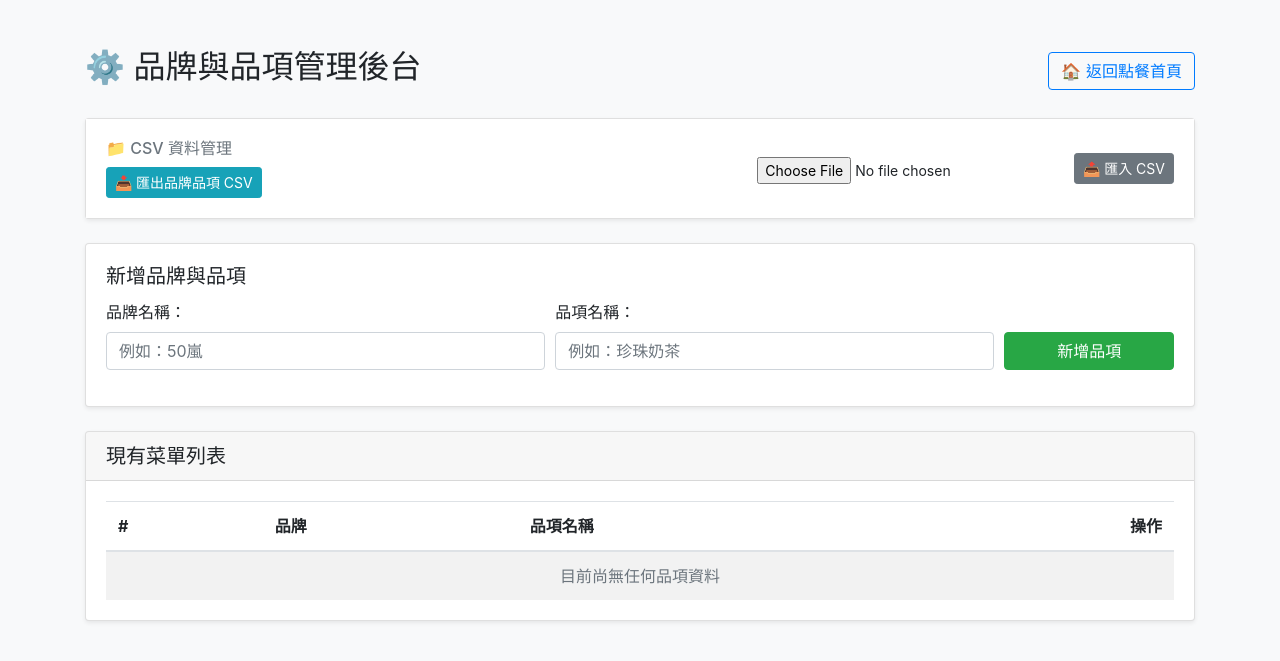
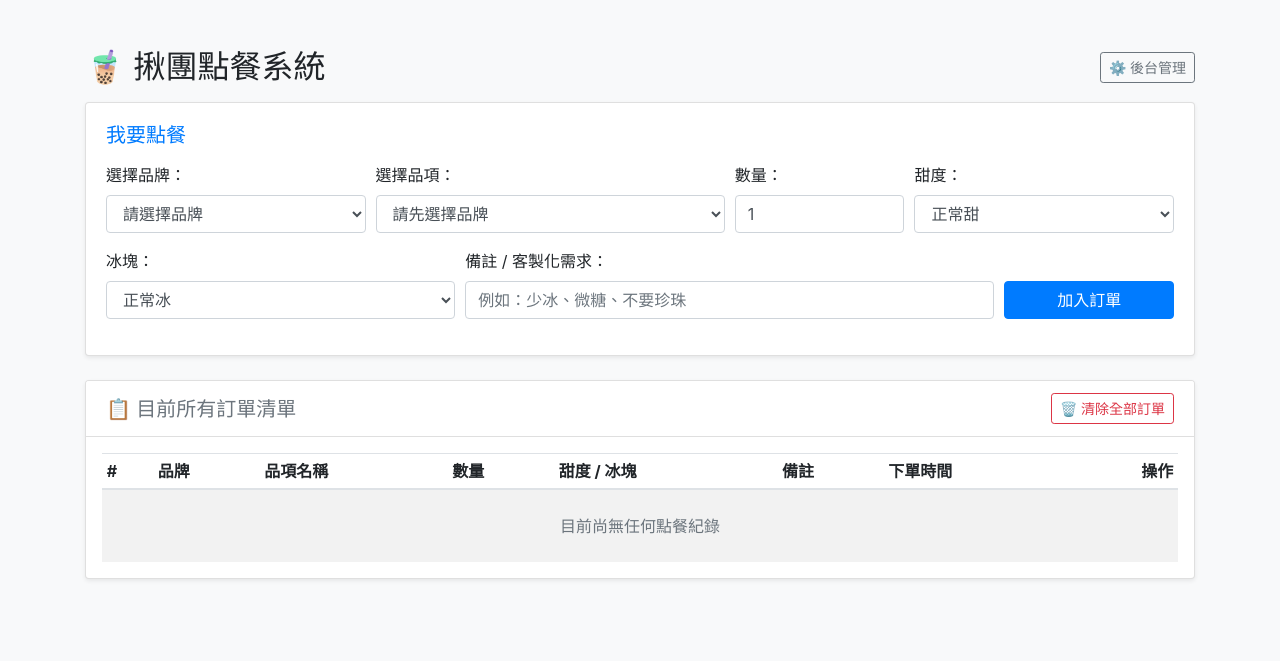
Before and after one commit to aesir6126-create/123456, a Flask app: page /admin in a window 1280 px wide. Shown: the top 661 px of the page. Run offline with Flask 3, Linux system fonts and the light colour scheme; data that the repository does not hold is empty.

Commit message:
Update admin.html

```diff
--- a/templates/admin.html
+++ b/templates/admin.html
@@ -3,93 +3,150 @@
 <head>
     <meta charset="UTF-8">
     <meta name="viewport" content="width=device-width, initial-scale=1.0">
-    <title>品牌與品項管理後台</title>
+    <title>揪團點餐系統</title>
     <link rel="stylesheet" href="https://cdn.jsdelivr.net/npm/bootstrap@4.6.2/dist/css/bootstrap.min.css">
+    <style>
+        /* 針對行動裝置微調間距與表格文字大小 */
+        @media (max-width: 768px) {
+            body {
+                font-size: 14px;
+            }
+            .container {
+                padding-left: 10px;
+                padding-right: 10px;
+            }
+            h2 {
+                font-size: 1.5rem;
+            }
+        }
+    </style>
 </head>
 <body class="bg-light">
-    <div class="container mt-5 mb-5">
-        <div class="d-flex justify-content-between align-items-center mb-4">
-            <h2>⚙️ 品牌與品項管理後台</h2>
-            <a href="/" class="btn btn-outline-primary">🏠 返回點餐首頁</a>
+    <div class="container mt-3 mt-md-5 mb-5">
+        <div class="d-flex justify-content-between align-items-center mb-3">
+            <h2 class="mb-0">🧋 揪團點餐系統</h2>
+            <a href="/admin" class="btn btn-outline-secondary btn-sm">⚙️ 後台管理</a>
         </div>
 
-        <!-- CSV 匯入與匯出工具列 -->
-        <div class="card shadow-sm mb-4">
-            <div class="card-body bg-white">
-                <div class="row align-items-center">
-                    <div class="col-md-6 mb-2 mb-md-0">
-                        <h6 class="text-secondary mb-2">📁 CSV 資料管理</h6>
-                        <a href="/admin/export" class="btn btn-info btn-sm">📥 匯出品牌品項 CSV</a>
-                    </div>
-                    <div class="col-md-6">
-                        <form action="/admin/import" method="POST" enctype="multipart/form-data" class="form-inline justify-content-md-end">
-                            <div class="form-group mr-2 mb-2 mb-md-0">
-                                <input type="file" name="csv_file" accept=".csv" class="form-control-file form-control-sm" required>
-                            </div>
-                            <button type="submit" class="btn btn-secondary btn-sm" onclick="return confirm('確定要匯入此 CSV 檔案嗎？（重複的品項將會被略過）');">📤 匯入 CSV</button>
-                        </form>
-                    </div>
-                </div>
-            </div>
-        </div>
-
-        <!-- 新增或修改表單 -->
+        <!-- 點餐表單卡片 -->
         <div class="card shadow-sm mb-4">
             <div class="card-body">
-                <h5 class="card-title">{% if edit_item %}修改品項資料{% else %}新增品牌與品項{% endif %}</h5>
-                <form action="{% if edit_item %}/admin/update/{{ edit_item.id }}{% else %}/admin/add{% endif %}" method="POST">
+                <h5 class="card-title text-primary mb-3">我要點餐</h5>
+                <form action="/add" method="POST">
                     <div class="form-row">
-                        <div class="form-group col-md-5">
-                            <label for="brand">品牌名稱：</label>
-                            <input type="text" name="brand" id="brand" class="form-control" value="{% if edit_item %}{{ edit_item.brand }}{% endif %}" placeholder="例如：50嵐" required>
+                        <!-- 選擇品牌 -->
+                        <div class="form-group col-12 col-md-3">
+                            <label for="brandSelect">選擇品牌：</label>
+                            <select id="brandSelect" class="form-control" onchange="filterItems()">
+                                <option value="" disabled selected>請選擇品牌</option>
+                                {% for brand in brands %}
+                                <option value="{{ brand }}">{{ brand }}</option>
+                                {% endfor %}
+                            </select>
                         </div>
-                        <div class="form-group col-md-5">
-                            <label for="name">品項名稱：</label>
-                            <input type="text" name="name" id="name" class="form-control" value="{% if edit_item %}{{ edit_item.name }}{% endif %}" placeholder="例如：珍珠奶茶" required>
+
+                        <!-- 選擇品項 -->
+                        <div class="form-group col-12 col-md-4">
+                            <label for="itemSelect">選擇品項：</label>
+                            <select id="itemSelect" name="item_id" class="form-control" required>
+                                <option value="" disabled selected>請先選擇品牌</option>
+                                {% for item in menu_items %}
+                                <option value="{{ item.id }}" data-brand="{{ item.brand }}">{{ item.name }}</option>
+                                {% endfor %}
+                            </select>
                         </div>
-                        <div class="form-group col-md-2 d-flex align-items-end">
-                            <button type="submit" class="btn btn-success btn-block">{% if edit_item %}確認修改{% else %}新增品項{% endif %}</button>
+
+                        <!-- 數量 -->
+                        <div class="form-group col-6 col-md-2">
+                            <label for="qty">數量：</label>
+                            <input type="number" class="form-control" id="qty" name="qty" value="1" min="1" required>
+                        </div>
+
+                        <!-- 甜度 -->
+                        <div class="form-group col-6 col-md-3">
+                            <label for="sweetness">甜度：</label>
+                            <select class="form-control" id="sweetness" name="sweetness">
+                                <option value="正常甜">正常甜</option>
+                                <option value="少糖">少糖</option>
+                                <option value="半糖">半糖</option>
+                                <option value="微糖">微糖</option>
+                                <option value="無糖">無糖</option>
+                            </select>
                         </div>
                     </div>
-                    {% if edit_item %}
-                    <a href="/admin" class="btn btn-secondary btn-sm">取消編輯</a>
-                    {% endif %}
+
+                    <div class="form-row">
+                        <!-- 冰塊 -->
+                        <div class="form-group col-12 col-md-4">
+                            <label for="ice">冰塊：</label>
+                            <select class="form-control" id="ice" name="ice">
+                                <option value="正常冰">正常冰</option>
+                                <option value="少冰">少冰</option>
+                                <option value="微冰">微冰</option>
+                                <option value="去冰">去冰</option>
+                                <option value="熱飲">熱飲</option>
+                            </select>
+                        </div>
+
+                        <!-- 備註欄位 -->
+                        <div class="form-group col-12 col-md-6">
+                            <label for="note">備註 / 客製化需求：</label>
+                            <input type="text" class="form-control" id="note" name="note" placeholder="例如：少冰、微糖、不要珍珠">
+                        </div>
+
+                        <!-- 送出按鈕 -->
+                        <div class="form-group col-12 col-md-2 d-flex align-items-end">
+                            <button type="submit" class="btn btn-primary btn-block">加入訂單</button>
+                        </div>
+                    </div>
                 </form>
             </div>
         </div>
 
-        <!-- 現有品項清單列表 -->
+        <!-- 目前所有訂單列表 -->
         <div class="card shadow-sm">
-            <div class="card-header">
-                <h5 class="mb-0">現有菜單列表</h5>
+            <div class="card-header d-flex justify-content-between align-items-center bg-white flex-wrap">
+                <h5 class="mb-2 mb-md-0 text-secondary">📋 目前所有訂單清單</h5>
+                <!-- 清除全部訂單按鈕 -->
+                <form action="/clear" method="POST" class="d-inline" onsubmit="return confirm('確定要清除所有訂單紀錄嗎？');">
+                    <button type="submit" class="btn btn-outline-danger btn-sm">🗑️ 清除全部訂單</button>
+                </form>
             </div>
-            <div class="card-body">
+            <div class="card-body p-0 p-md-3">
                 <div class="table-responsive">
-                    <table class="table table-striped mb-0">
+                    <table class="table table-striped table-sm mb-0 text-nowrap">
                         <thead>
                             <tr>
                                 <th>#</th>
                                 <th>品牌</th>
                                 <th>品項名稱</th>
+                                <th>數量</th>
+                                <th>甜度 / 冰塊</th>
+                                <th>備註</th>
+                                <th>下單時間</th>
                                 <th class="text-right">操作</th>
                             </tr>
                         </thead>
                         <tbody>
-                            {% for item in items %}
+                            {% for order in orders %}
                             <tr>
                                 <td>{{ loop.index }}</td>
-                                <td>{{ item.brand }}</td>
-                                <td>{{ item.name }}</td>
+                                <td>{{ order.brand }}</td>
+                                <td>{{ order.item_name }}</td>
+                                <td>{{ order.qty }}</td>
+                                <td>{{ order.sweetness }} / {{ order.ice }}</td>
+                                <td>{{ order.note if order.note else '-' }}</td>
+                                <td>{{ order.created_at.strftime('%Y-%m-%d %H:%M:%S') if order.created_at else '-' }}</td>
                                 <td class="text-right">
-                                    <a href="/admin?edit_id={{ item.id }}" class="btn btn-warning btn-sm">修改</a>
-                                    <form action="/admin/delete/{{ item.id }}" method="POST" class="d-inline" onsubmit="return confirm('確定要刪除這個品項嗎？');">
-                                        <button type="submit" class="btn btn-danger btn-sm">刪除</button>
+                                    <!-- 單筆刪除訂單 -->
+                                    <form action="/delete/{{ order.id }}" method="POST" class="d-inline" onsubmit="return confirm('確定要刪除這筆訂單嗎？');">
+                                        <button type="submit" class="btn btn-danger btn-sm py-0 px-2" style="font-size: 12px;">刪除</button>
                                     </form>
                                 </td>
                             </tr>
                             {% else %}
                             <tr>
-                                <td colspan="4" class="text-center text-muted">目前尚無任何品項資料</td>
+                                <td colspan="8" class="text-center text-muted py-4">目前尚無任何點餐紀錄</td>
                             </tr>
                             {% endfor %}
                         </tbody>
@@ -98,5 +155,31 @@
             </div>
         </div>
     </div>
+
+    <!-- 品牌與品項動態連動 JavaScript -->
+    <script>
+        function filterItems() {
+            const selectedBrand = document.getElementById('brandSelect').value;
+            const itemSelect = document.getElementById('itemSelect');
+            const options = itemSelect.options;
+
+            let firstVisible = true;
+            for (let i = 0; i < options.length; i++) {
+                const opt = options[i];
+                if (opt.value === "") continue;
+
+                const itemBrand = opt.getAttribute('data-brand');
+                if (itemBrand === selectedBrand) {
+                    opt.style.display = "";
+                    if (firstVisible) {
+                        itemSelect.value = opt.value;
+                        firstVisible = false;
+                    }
+                } else {
+                    opt.style.display = "none";
+                }
+            }
+        }
+    </script>
 </body>
 </html>
```
